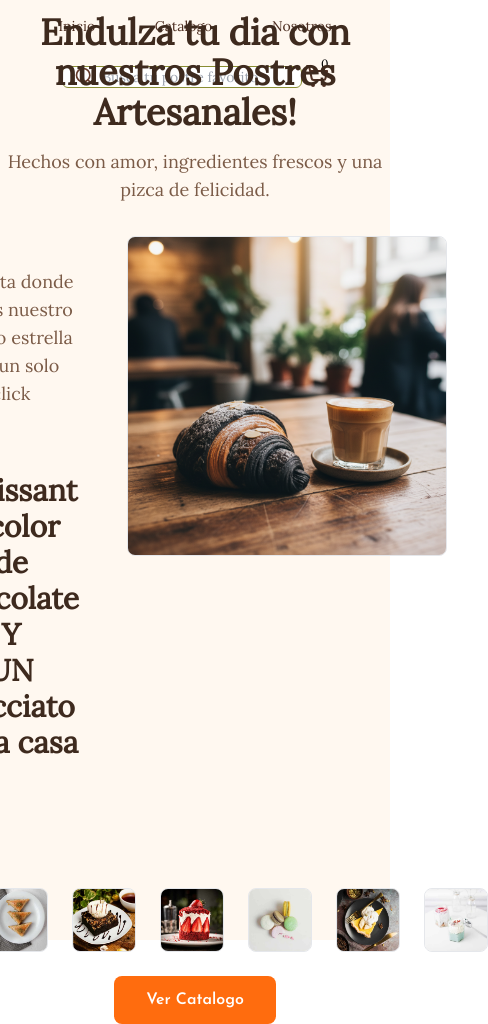
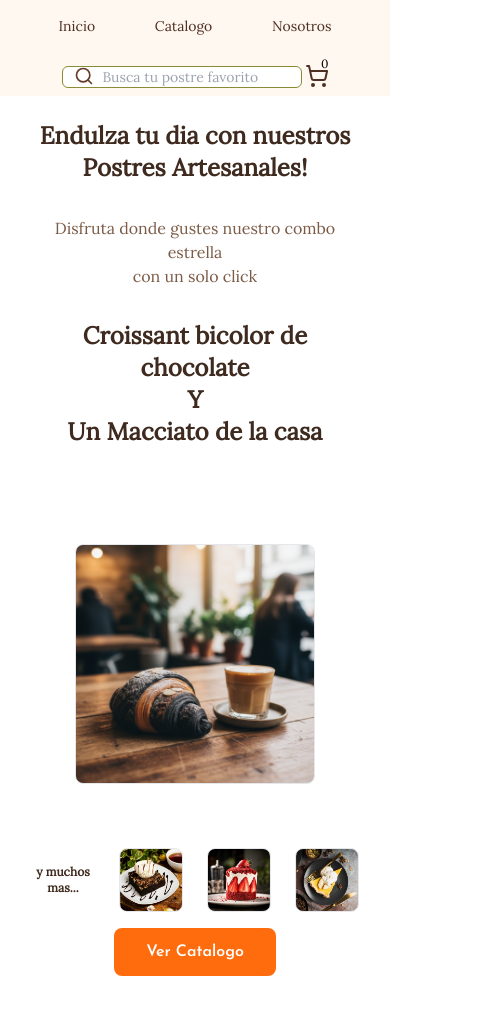
Before and after one commit to capi68/Proyecto_Postres_Frontend, a React (Vite) app: page /home in a window 390 px wide. Shown: the whole page, 488 px wide, since content can reach past the window. Built offline with nearby package versions, Linux system fonts and the light colour scheme.

Commit message:
responsive Home.jsx

```diff
--- a/src/components/ProductCard.jsx
+++ b/src/components/ProductCard.jsx
@@ -84,7 +84,7 @@ export default function ProductCard({ product }) {
                         bg-[var(--color-accent)]
                         hover:bg-[var(--color-accent-hover)]
                         text-white
-                        2xl:text-xl
+                        text-xs md:text-md lg:text-lg 2xl:text-xl
                         rounded-lg"
                 >
                     Agregar al carrito
--- a/src/pages/Home.jsx
+++ b/src/pages/Home.jsx
@@ -9,47 +9,91 @@ export default function Home () {
         <>
         <NavBar />
         <section className="
-                    relative
                     w-full
-                    h-[100dvh]
-                    bg-[var(--color-bg)]
+                    min-h-screen
+                    bg-white
                     flex flex-col
-                    justify-center
+                    justify-center md:justify-evenly
                     items-center
                     text-center "
         >
-
-            <h1 className="text-4xl font-Lora font-bold text-[var(--color-text)] mb-4">
+            {/*Title*/}
+            <h1 className="
+                    w-[80%]
+                    text-2xl md:text-4xl 2xl:text-6xl
+                    font-Lora
+                    font-bold
+                    text-[var(--color-text)]
+                    mt-6 md:mt-2
+                    mb-8 "
+            >
                 Endulza tu dia con nuestros Postres Artesanales!
             </h1>
-            <p className="text-[var(--color-text-light)] text-lg font-Lora mb-8">
-                Hechos con amor, ingredientes frescos y una pizca de felicidad.
-            </p>
 
-            {/* Products images*/}
-            <div className="flex w-full justify-center gap-12 mb-16">
+            {/* Products promo*/}
+            <div className="
+                        flex flex-col md:flex-row
+                        w-full md:w-[80%]
+                        justify-center
+                        items-center md:items-start
+                        gap-12
+                        mb-16"
+            >
 
-                <div className="h-full text-start flex flex-col justify-evenly mb-24">
-                <p className=" text-[var(--color-text-light)] text-center text-lg font-Lora mb-8">
-                    Disfruta donde gustes nuestro combo estrella <br /> con un solo click
-                </p>
-                <p className="text-[var(--color-text)] text-3xl font-bold font-Lora mb-8 text-center">
-                    Croissant bicolor de chocolate <br /> Y <br /> UN Macciato de la casa
-                </p>
+                <div className="
+                            w-[80%] md:w-full
+                            h-full
+                            text-start
+                            flex flex-col
+                            items-center
+                            justify-evenly
+                            mb-4 md:mb-24"
+                >
+                    <p className="
+                            text-[var(--color-text-light)]
+                            text-center
+                            text-md md:text-lg
+                            font-Lora
+                            mb-8"
+                    >
+                        Disfruta donde gustes nuestro combo estrella <br /> con un solo click
+                    </p>
+                    <p className="
+                            text-2xl md:text-4xl 2xl:text-6xl
+                            text-[var(--color-text)]
+                            font-bold
+                            font-Lora
+                            mb-8
+                            text-center"
+                    >
+                        Croissant bicolor de chocolate <br /> Y <br /> Un Macciato de la casa
+                    </p>
                 </div>
-                <img src="/images/promo.png" alt="" className="w-80 h-80 border rounded-lg "/>
+                <img src="/images/promo.png" alt="" className="w-60 md:w-80 h-60 md:h-80 border rounded-lg "/>
 
             </div>
 
             {/* images products carril */}
             <div className="w-full justify-center flex gap-6 mb-4">
-                <span className="flex justify-center font-bold items-center text-[var(--color-text)] font-Lora">y muchos mas...</span>
-                <img src="/images/image-baklava-desktop.jpg" alt="" className="w-16 h-16 border rounded-lg " />
+                <span className="
+                        w-16 md:w-24
+                        flex
+                        justify-center
+                        items-center
+                        text-xs md:text-lg
+                        font-bold
+                        font-Lora
+                        text-[var(--color-text)]"
+                >
+                    y muchos mas...
+                </span>
+
+                <img src="/images/image-baklava-desktop.jpg" alt="" className="hidden md:block w-16 h-16 border rounded-lg " />
                 <img src="/images/image-brownie-desktop.jpg" alt="" className="w-16 h-16 border rounded-lg " />
                 <img src="/images/image-cake-desktop.jpg" alt="" className="w-16 h-16 border rounded-lg " />
-                <img src="/images/image-macaron-desktop.jpg" alt="" className="w-16 h-16 border rounded-lg " />
+                <img src="/images/image-macaron-desktop.jpg" alt="" className="hidden md:block w-16 h-16 border rounded-lg " />
                 <img src="/images/image-meringue-desktop.jpg" alt="" className="w-16 h-16 border rounded-lg " />
-                <img src="/images/image-panna-cotta-desktop.jpg" alt="" className="w-16 h-16 border rounded-lg " />
+                <img src="/images/image-panna-cotta-desktop.jpg" alt="" className="hidden md:block w-16 h-16 border rounded-lg " />
             </div>
             <button onClick={() => navigate("/products")}
                     className="
@@ -59,7 +103,8 @@ export default function Home () {
                         py-3
                         rounded-lg
                         font-semibold
-                        font-Josefin"
+                        font-Josefin
+                        mb-8"
             >
                 Ver Catalogo
             </button>
--- a/src/pages/Order.jsx
+++ b/src/pages/Order.jsx
@@ -73,7 +73,7 @@ export default function Order() {
         {/* Footer */}
         <div className="mt-8 text-center">
           <button
-            onClick={() => navigate("/")}
+            onClick={() => navigate("/home")}
             className="
                 bg-[var(--color-accent)] hover:bg-[var(--color-accent-hover)]
                 text-white
```
